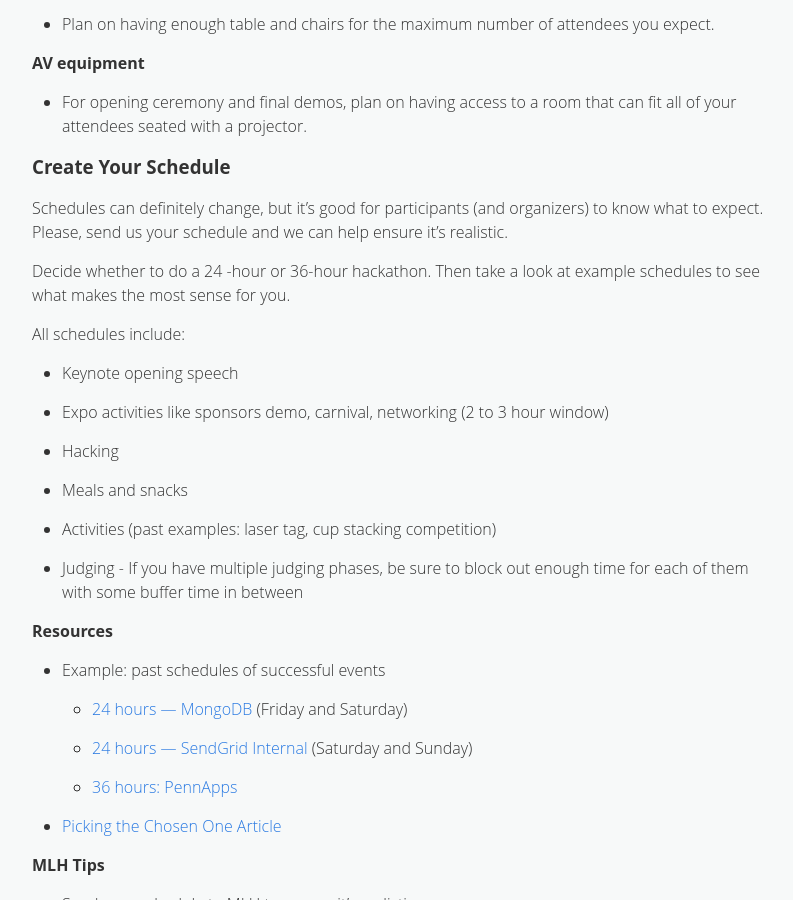
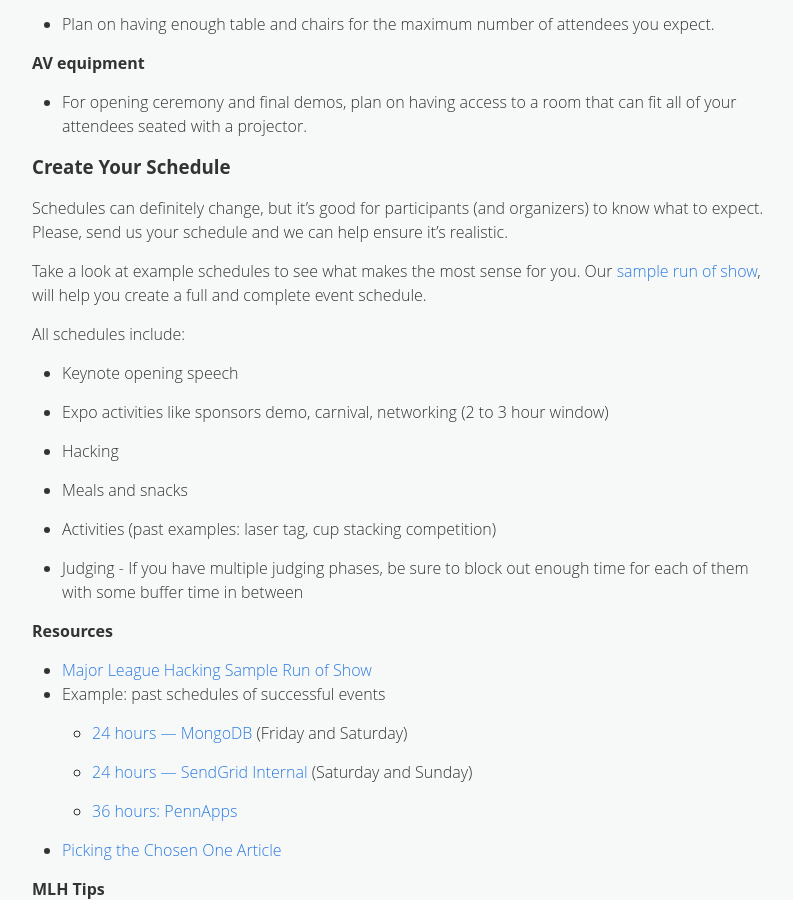
Before and after one commit to MLH/mlh-hackathon-organizer-guide, a Jekyll site: the page built from index.md, in a window 1280 px wide and 900 px high, scrolled down 20113 px. Shown: the whole window, without its empty margins (238-1031 px from the left). Built offline with Jekyll 4.4.1, drawn with Linux system fonts in a browser that asks for light colours.

Commit message:
added sample run of show

```diff
--- a/index.md
+++ b/index.md
@@ -786,7 +786,7 @@ Ordering supplies and services a month before the event ensures you’ll have wi
 
 Schedules can definitely change, but it’s good for participants (and organizers) to know what to expect. Please, send us your schedule and we can help ensure it’s realistic.
 
-Decide whether to do a 24 -hour or 36-hour hackathon. Then take a look at example schedules to see what makes the most sense for you.
+Take a look at example schedules to see what makes the most sense for you. Our [sample run of show](https://docs.google.com/spreadsheets/d/1e2B4-AYUU3Y0xFmiTGLYfRosP2IdXxF1Ud5GvGh-6cE/edit?usp=sharing), will help you create a full and complete event schedule.
 
 All schedules include:
 
@@ -804,6 +804,7 @@ All schedules include:
 
 #### Resources
 
+* [Major League Hacking Sample Run of Show](https://docs.google.com/spreadsheets/d/1e2B4-AYUU3Y0xFmiTGLYfRosP2IdXxF1Ud5GvGh-6cE/edit?usp=sharing)
 * Example: past schedules of successful events
 
     * [24 hours —  MongoDB](http://www.mongodb.com/events/NYC-MongoDB-Hackathon) (Friday and Saturday)
```
